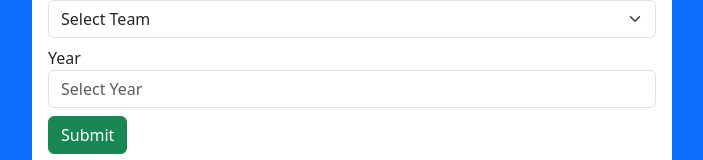
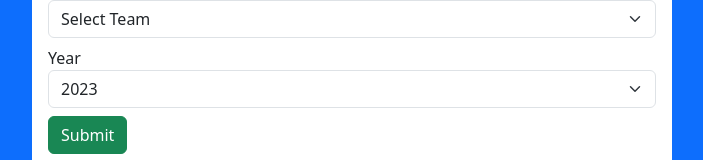
Before and after one commit to DATLARAVINDRABHUPATHIVARMA/MERNCRUD, a React (Vite) app in the folder frontend/: page /create in a window 1280 px wide. Shown: the part 599-759 px from the top of the page, without its empty margins (288-991 px from the left). Built offline with nearby package versions, Linux system fonts and the light colour scheme.

Commit message:
user drop down

```diff
--- a/frontend/src/CreateUser.jsx
+++ b/frontend/src/CreateUser.jsx
@@ -115,32 +115,34 @@ function CreateUser() {
               onChange={(e) => setTeam(e.target.value)}
             >
               <option selected>Select Team</option>
-              <option value="Royal Challengers Bangalore Women (RCBW)">
-                Royal Challengers Bangalore Women (RCBW)
-              </option>
-              <option value="Mumbai Indians Women (MIW)">
-                Mumbai Indians Women (MIW)
-              </option>
               <option value="Delhi Capitals Women (DCW)">
                 Delhi Capitals Women (DCW)
               </option>
               <option value="Gujarat Giants Women (GGW)">
                 Gujarat Giants Women (GGW)
               </option>
+              <option value="Mumbai Indians Women (MIW)">
+                Mumbai Indians Women (MIW)
+              </option>
+              <option value="Royal Challengers Bangalore Women (RCBW)">
+                Royal Challengers Bangalore Women (RCBW)
+              </option>
               <option value="UP Warriorz Women (UPWW)">
-                UP Warriorz Women (UPWW)
+                UP Warriorz Women (UPWW) <input type="text" />
               </option>
             </select>
           </div>
           <div className="mb-2">
             <label htmlFor="">Year</label>
-            <input
-              required
-              type="number"
-              placeholder="Select Year"
-              className="form-control"
+            <select
+              className="form-select"
+              aria-label="Default select example"
               onChange={(e) => setYear(e.target.value)}
-            />
+            >
+              <option value="2023">2023</option>
+              <option value="2024">2024</option>
+              <option value="2025">2025</option>
+            </select>
           </div>
           <button className="btn btn-success">Submit</button>
         </form>
```
